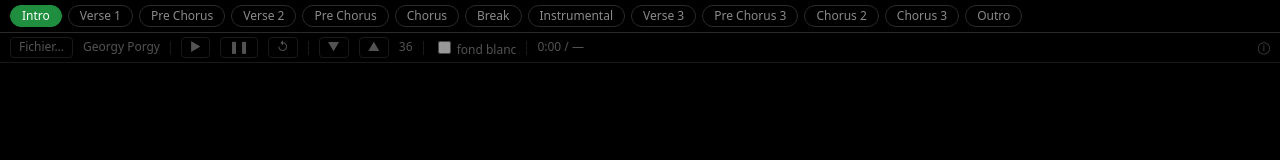
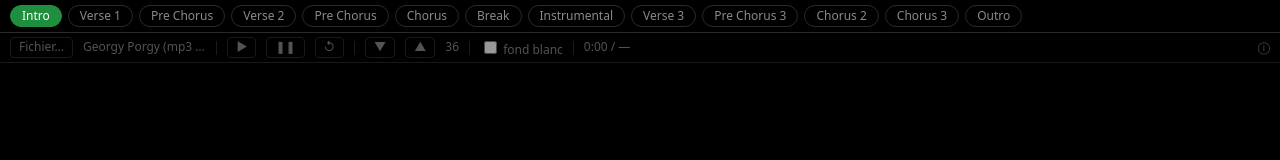
Before and after one commit to fairdox/pwa, a plain HTML site: page Player_GeorgyPorgy.html in a window 1280 px wide. Shown: the top 160 px of the page. Drawn offline with Linux system fonts and the light colour scheme.

Commit message:
ajout URL mp3

```diff
--- a/Player_GeorgyPorgy.html
+++ b/Player_GeorgyPorgy.html
@@ -437,7 +437,7 @@ var URL_MP3 = "https://fairdox.github.io/pwa/GeorgyPorgy.mp3";
 
   $('taille').textContent = taille;
   afficherTemps();
-  if (TEXTE_PAR_DEFAUT.trim()) charger(TEXTE_PAR_DEFAUT, 'Georgy Porgy');
+  if (TEXTE_PAR_DEFAUT.trim()) charger(TEXTE_PAR_DEFAUT, 'Georgy Porgy', URL_MP3.trim() || null);
 })();
 </script>
 </body>
```
